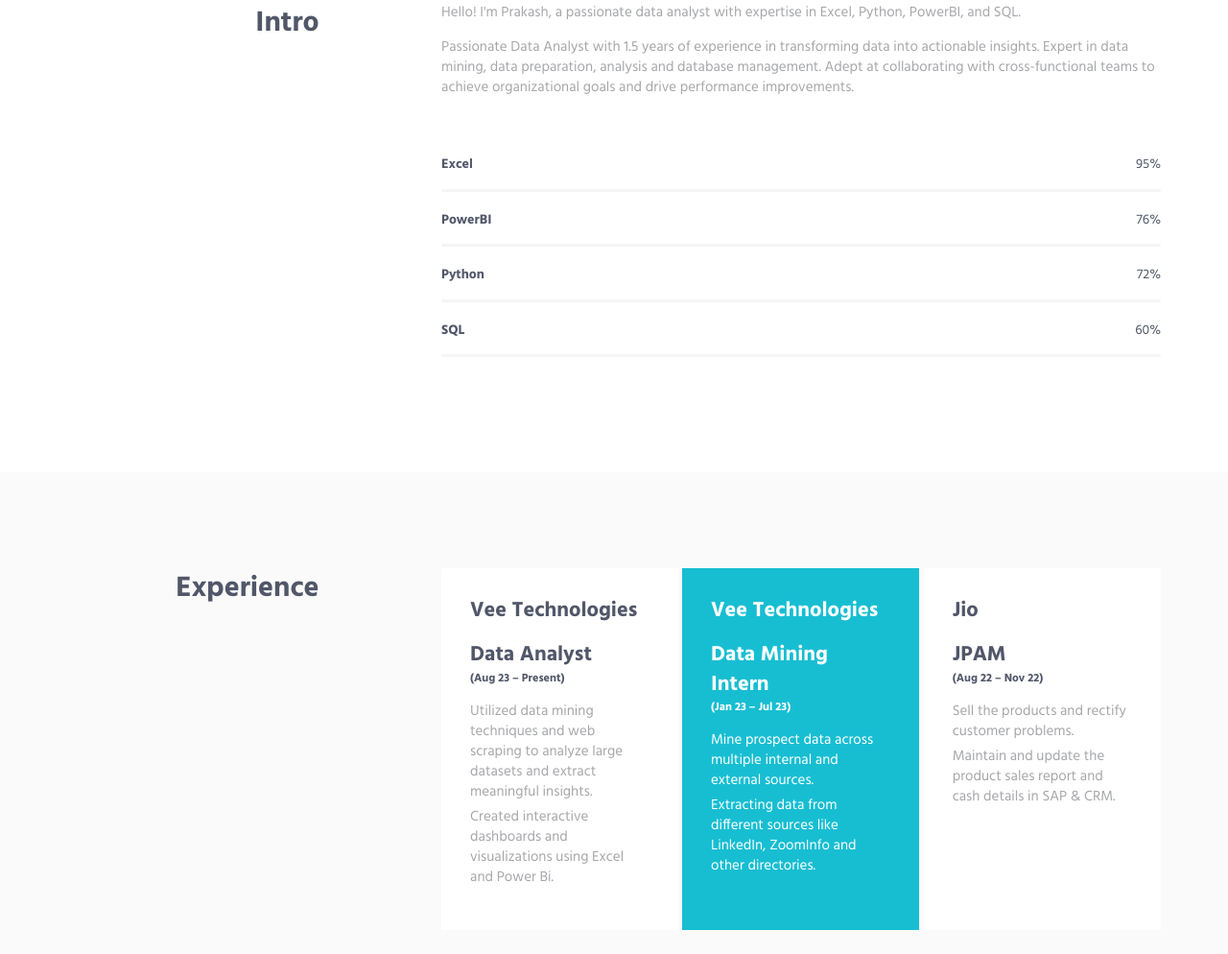
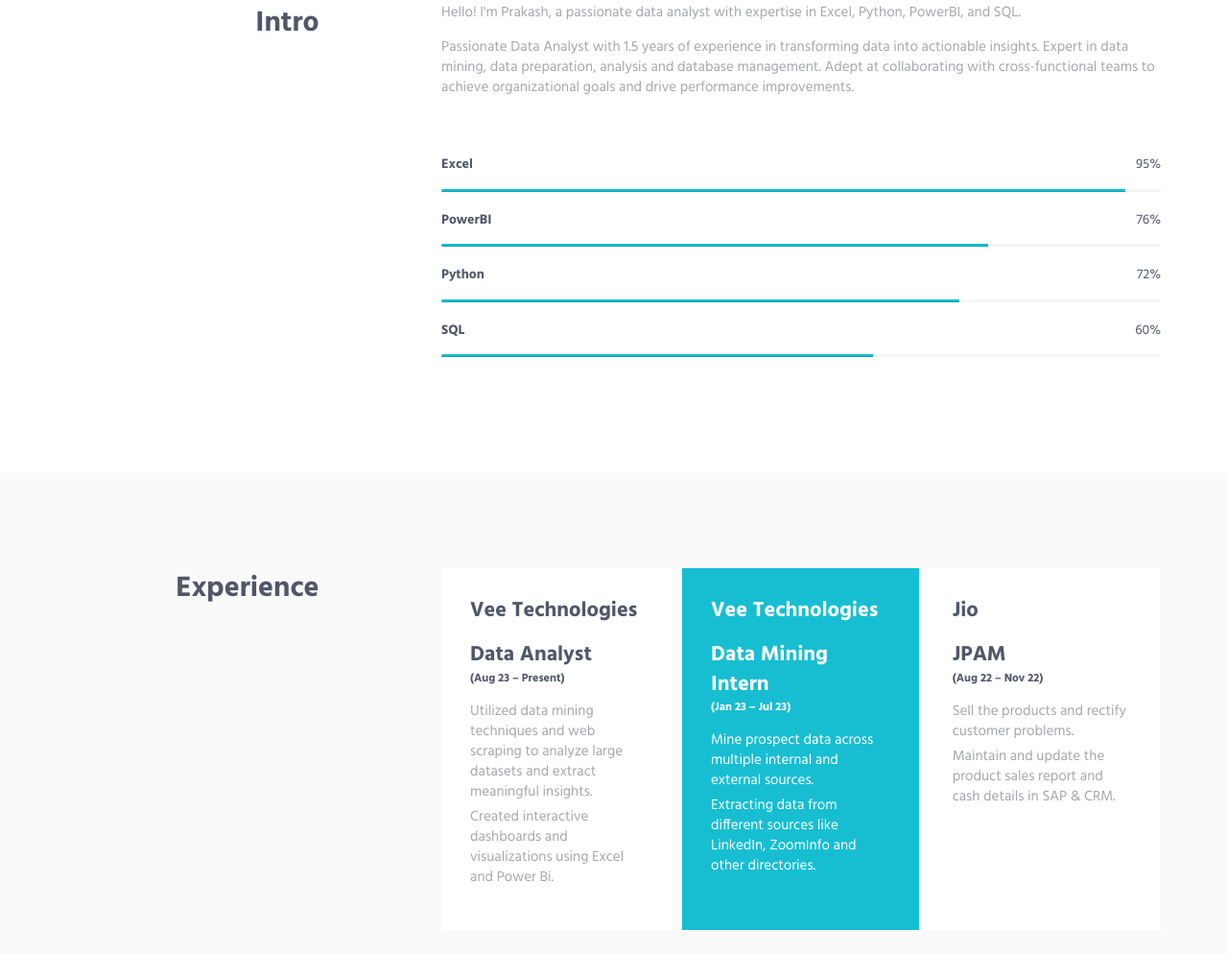
Before and after one commit to Prakash-DataAnalyst/My-Portfolio, a plain HTML site: page index.html in a window 1280 px wide. Shown: the part 722-1716 px from the top of the page at 96% size. Drawn offline with Linux system fonts and the light colour scheme.

Commit message:
Add files via upload

```diff
--- a/index.html
+++ b/index.html
@@ -3,7 +3,7 @@
     <!-- BEGIN HEAD -->
     <head>
         <meta charset="utf-8"/>
-        <title>Prakash Portfolio</title>
+        <title>Prakash Aircv</title>
         <meta http-equiv="X-UA-Compatible" content="IE=edge">
         <meta content="width=device-width, initial-scale=1" name="viewport"/>
         <meta content="" name="description"/>
@@ -118,25 +118,25 @@
                         <div class="progress-box">
                             <h5>Excel <span class="color-heading pull-right">95%</span></h5>
                             <div class="progress">
-                                <div class="progress-bar bg-color-base" role="progressbar" data-width="">95%</div>
+                                <div class="progress-bar bg-color-base" role="progressbar" data-width="95"></div>
                             </div>
                         </div>
                         <div class="progress-box">
                             <h5>PowerBI<span class="color-heading pull-right">76%</span></h5>
                             <div class="progress">
-                                <div class="progress-bar bg-color-base" role="progressbar" data-width="">76%</div>
+                                <div class="progress-bar bg-color-base" role="progressbar" data-width="76"></div>
                             </div>
                         </div>
                         <div class="progress-box">
                             <h5>Python <span class="color-heading pull-right">72%</span></h5>
                             <div class="progress">
-                                <div class="progress-bar bg-color-base" role="progressbar" data-width="">72%</div>
+                                <div class="progress-bar bg-color-base" role="progressbar" data-width="72"></div>
                             </div>
                         </div>
                         <div class="progress-box">
                             <h5>SQL<span class="color-heading pull-right">60%</span></h5>
                             <div class="progress">
-                                <div class="progress-bar bg-color-base" role="progressbar" data-width="">60%</div>
+                                <div class="progress-bar bg-color-base" role="progressbar" data-width="60"></div>
                             </div>
                         </div>
                         <!-- End Progress Box -->
```
